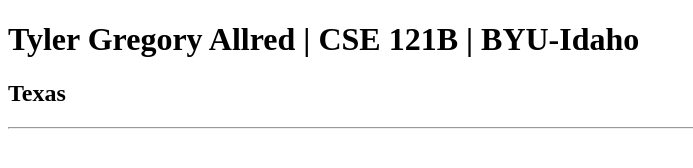
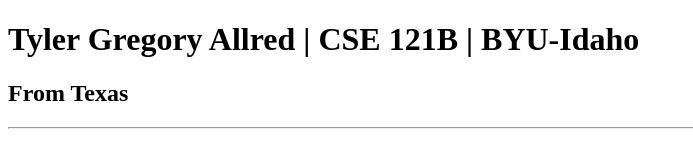
Before and after one commit to allredty/cse121b, a plain HTML site: page test.html in a window 1280 px wide. Shown: the whole page, without its empty margins (0-693 px from the left). Drawn offline with Linux system fonts and the light colour scheme.

Commit message:
edited  where I'm from slightly

```diff
--- a/test.html
+++ b/test.html
@@ -7,7 +7,7 @@
 </head>
 <body>
     <h1>Tyler Gregory Allred | CSE 121B | BYU-Idaho</h1>
-    <h2>Texas</h2>
+    <h2> From Texas</h2>
     <hr>
 </body>
 </html>
```
